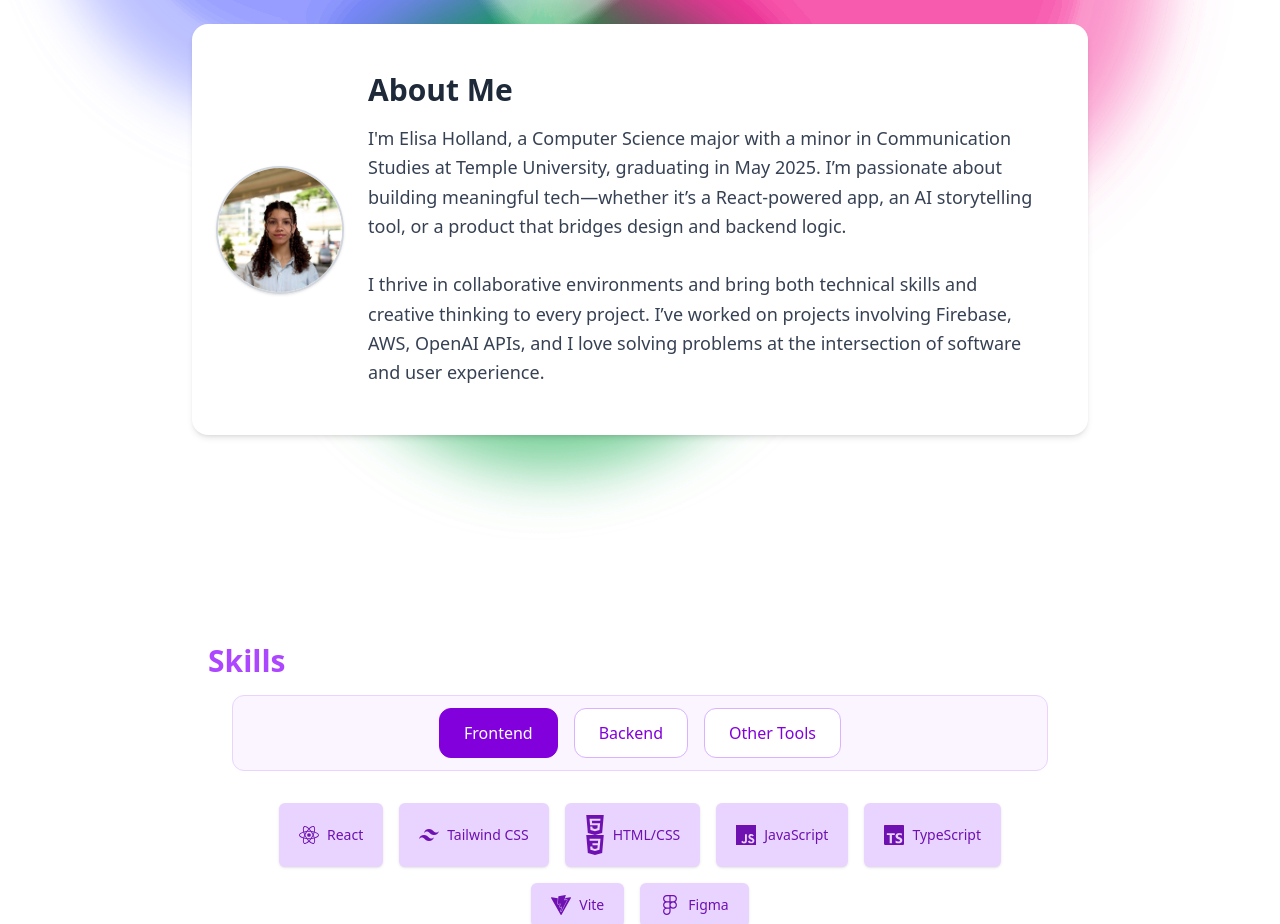
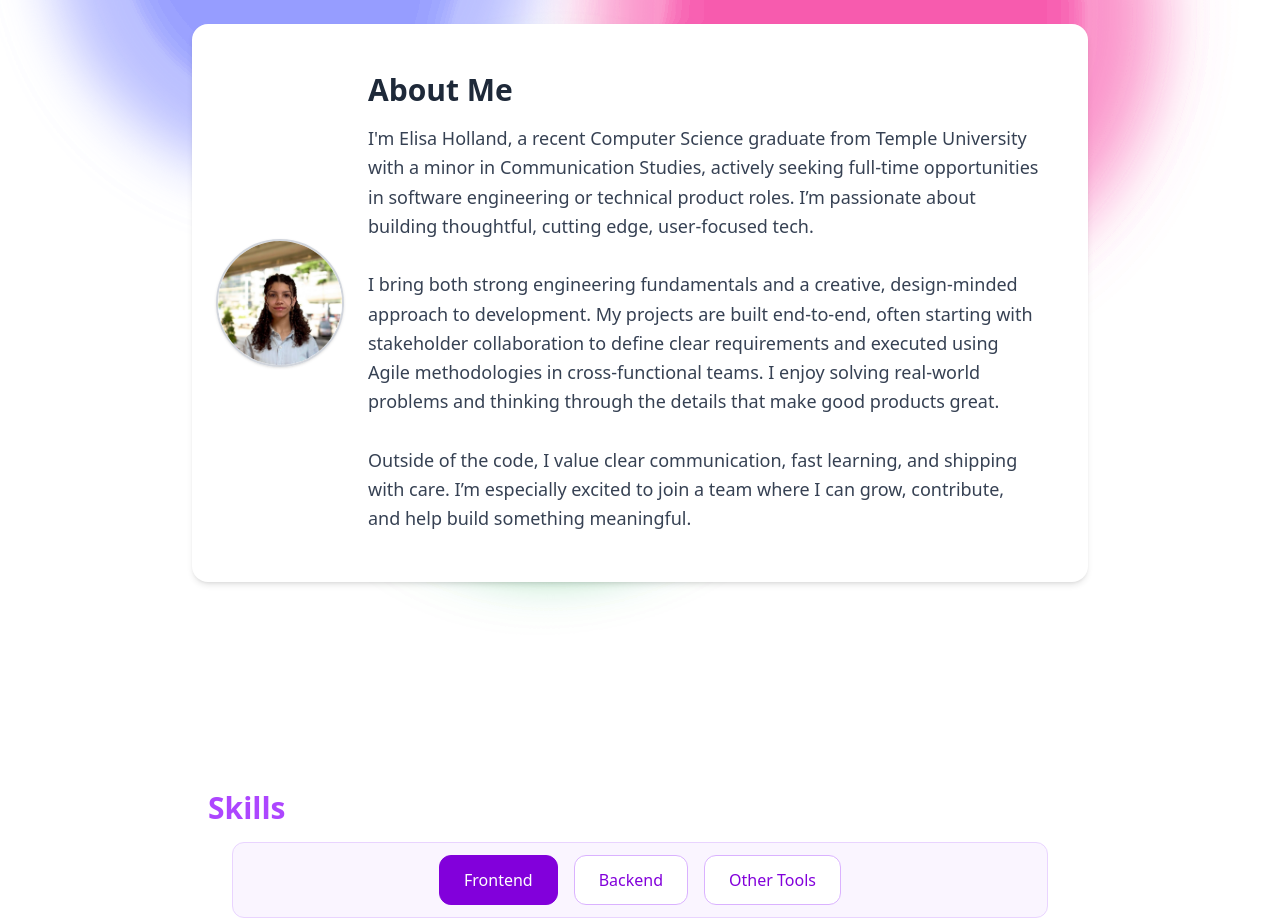
Before and after one commit to emholland/elisa-portfolio, a React (Vite) app: page / in a window 1280 px wide. Shown: the part 840-1764 px from the top of the page. Built offline with nearby package versions, Linux system fonts and the light colour scheme.

Commit message:
about me update

```diff
--- a/src/Components/AbooutMe.jsx
+++ b/src/Components/AbooutMe.jsx
@@ -15,14 +15,20 @@ const AboutMe = () => {
         <div className="text-left">
           <h2 className="text-3xl font-bold mb-4">About Me</h2>
           <p className="text-lg text-gray-700 leading-relaxed max-w-2xl">
-            I'm Elisa Holland, a Computer Science major with a minor in Communication Studies at Temple University,
-            graduating in May 2025. I’m passionate about building meaningful tech—whether it’s a React-powered app,
-            an AI storytelling tool, or a product that bridges design and backend logic.
-            <br /><br />
-            I thrive in collaborative environments and bring both technical skills and creative thinking to every project.
-            I’ve worked on projects involving Firebase, AWS, OpenAI APIs, and I love solving problems at the intersection
-            of software and user experience.
-          </p>
+          I'm Elisa Holland, a recent Computer Science graduate from Temple University with a minor in Communication Studies,
+          actively seeking full-time opportunities in software engineering or technical product roles. I’m passionate about
+          building thoughtful, cutting edge, user-focused tech.
+
+          <br /><br />
+
+          I bring both strong engineering fundamentals and a creative, design-minded approach to development. My projects are built end-to-end, often starting with stakeholder collaboration to define clear requirements and executed using Agile methodologies in cross-functional teams.
+          I enjoy solving real-world problems and thinking through the details that make good products great.
+
+          <br /><br />
+
+          Outside of the code, I value clear communication, fast learning, and shipping with care. I’m especially excited to join
+          a team where I can grow, contribute, and help build something meaningful.
+        </p>
         </div>
       </section>
     );
```
